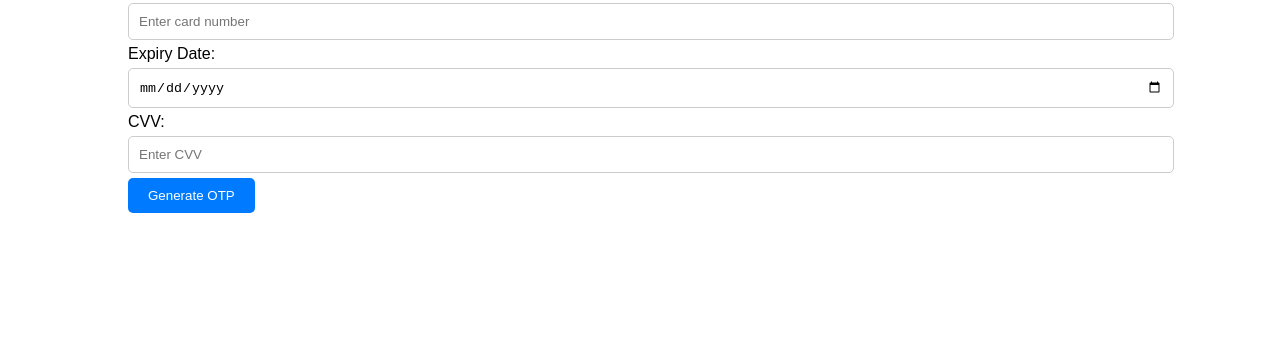
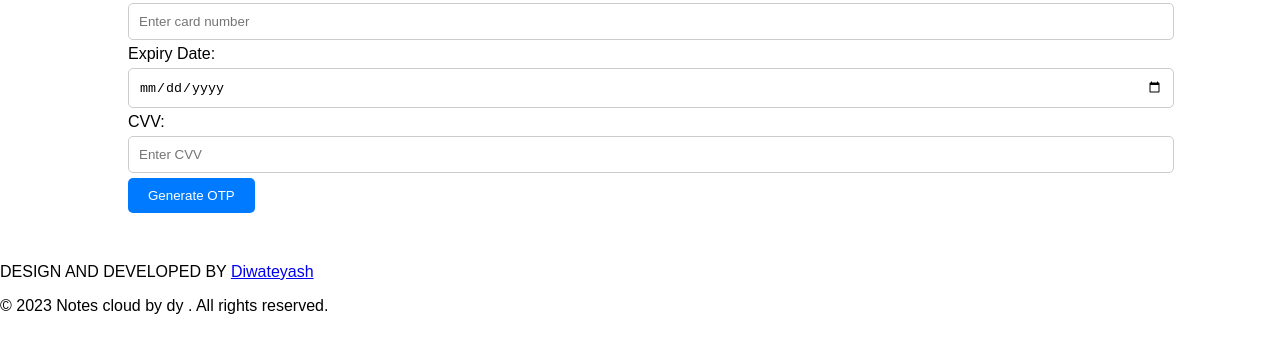
Before and after one commit to Mediwateyash/Payment-Gateway, a plain HTML site: page index.html in a window 1280 px wide. Shown: the part 128-480 px from the top of the page. Drawn offline with Linux system fonts and the light colour scheme.

Commit message:
footer added

```diff
--- a/index.html
+++ b/index.html
@@ -35,6 +35,10 @@
                 <p>Thank you for your payment. Your order is in progress.</p>
             </div>
      </div>
+     <footer>
+        DESIGN AND DEVELOPED BY  <a href="https://github.com/diwateyash">Diwateyash</a>
+        <p>&copy; 2023 Notes cloud by dy . All rights reserved.</p>
+     </footer>
 
         <script src="/Payment-Gateway/app.js"></script>
 </body>
```
